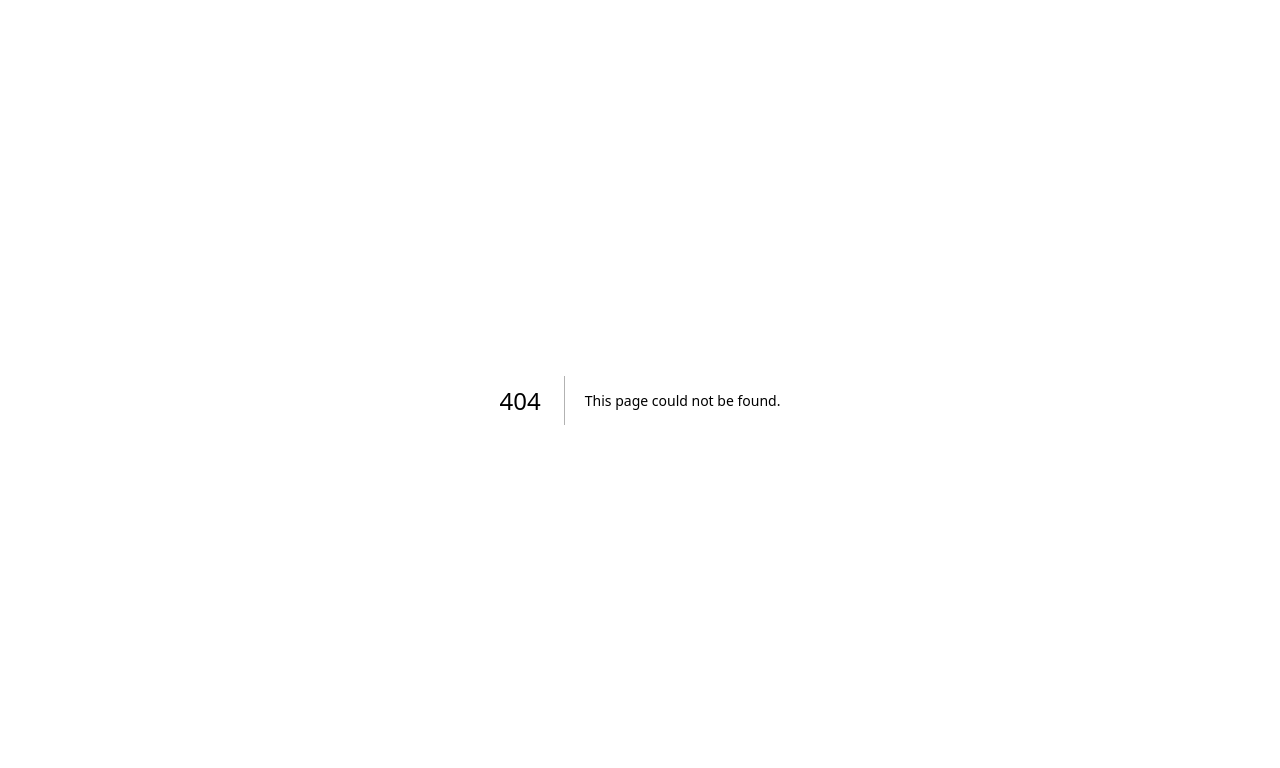
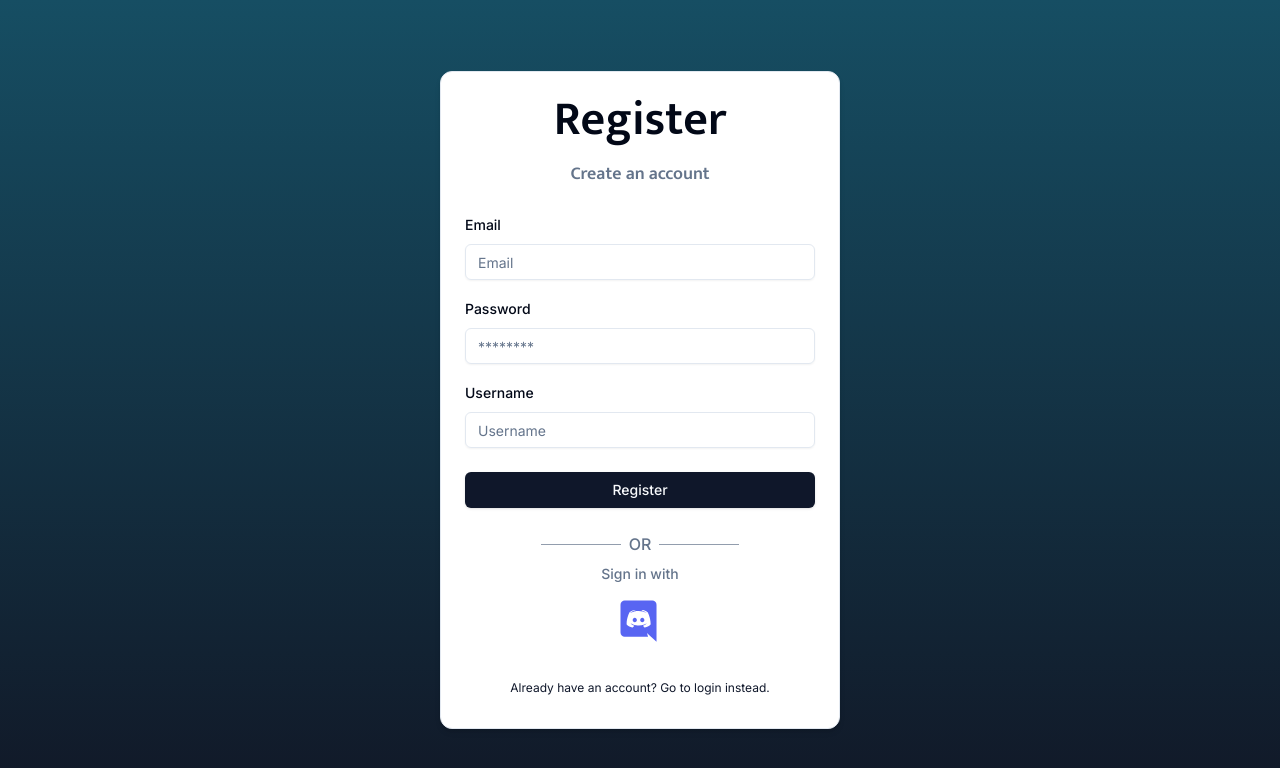
Before and after one commit to Zanges/raid-signup, a Next.js app: page /auth/register in a window 1280 px wide. Before the commit this address had no page. Shown: the top 768 px of the page. Built offline with nearby package versions, Linux system fonts and the light colour scheme.

Commit message:
Add registration page

```diff
--- /dev/null
+++ b/actions/register.ts
@@ -0,0 +1,19 @@
+"use server";
+
+import * as z from "zod";
+
+import { RegisterSchema } from "@/schemas";
+
+export async function register(values: z.infer<typeof RegisterSchema>) {
+  const validatedValues = RegisterSchema.safeParse(values);
+
+  if (!validatedValues.success) {
+    return {
+      error: "Invalid values!"
+    };
+  }
+
+  return {
+    success: "Registering!"
+  };
+}
--- /dev/null
+++ b/app/auth/register/page.tsx
@@ -0,0 +1,7 @@
+import { RegisterForm } from "@/components/auth/register-form"
+
+export default function RegisterPage() {
+  return (
+    <RegisterForm />
+  )
+}
--- /dev/null
+++ b/components/auth/register-form.tsx
@@ -0,0 +1,135 @@
+"use client";
+
+import * as z from "zod";
+
+import { useTransition, useState } from "react";
+
+import { useForm } from "react-hook-form";
+import { zodResolver } from "@hookform/resolvers/zod";
+
+import { RegisterSchema } from "@/schemas";
+import { Input } from "@/components/ui/input";
+import {
+  Form,
+  FormControl,
+  FormField,
+  FormItem,
+  FormLabel,
+  FormMessage,
+} from "@/components/ui/form";
+
+import { CardWrapper } from "@/components/auth/card-wrapper";
+import { Button } from "@/components/ui/button";
+import { FormError } from "@/components/form-error";
+import { FormSuccess } from "@/components/form-success";
+import { register } from "@/actions/register";
+
+export function RegisterForm() {
+  const [error, setError] = useState<string | undefined>("");
+  const [success, setSuccess] = useState<string | undefined>("");
+  const [isPending, startTransition] = useTransition();
+
+  const form = useForm<z.infer<typeof RegisterSchema>>({
+    resolver: zodResolver(RegisterSchema),
+    defaultValues: {
+      email: "",
+      password: "",
+      username: "",
+    },
+  });
+
+  const onSubmit = (values: z.infer<typeof RegisterSchema>) => {
+    setSuccess("");
+    setError("");
+
+    startTransition(() => {
+      register(values)
+        .then((data) => {
+          setSuccess(data.success);
+          setError(data.error);
+        });
+    });
+  };
+
+  return (
+    <CardWrapper
+      headerMainLabel="Register"
+      headerSubLabel="Create an account"
+      backButtonLabel="Already have an account? Go to login instead."
+      backButtonHref="/auth/login"
+      showSocial
+    >
+      <Form {...form}>
+        <form
+          onSubmit={form.handleSubmit(onSubmit)}
+          className="space-y-6"
+        >
+          <div className="space-y-4">
+            <FormField
+              control={form.control}
+              name="email"
+              render={({ field }) => (
+                <FormItem>
+                  <FormLabel>Email</FormLabel>
+                  <FormControl>
+                    <Input
+                      {...field}
+                      disabled={isPending}
+                      placeholder="Email"
+                      type="email"
+                    />
+                  </FormControl>
+                  <FormMessage />
+                </FormItem>
+              )}
+            />
+            <FormField
+              control={form.control}
+              name="password"
+              render={({ field }) => (
+                <FormItem>
+                  <FormLabel>Password</FormLabel>
+                  <FormControl>
+                    <Input
+                      {...field}
+                      disabled={isPending}
+                      placeholder="********"
+                      type="password"
+                    />
+                  </FormControl>
+                  <FormMessage />
+                </FormItem>
+              )}
+            />
+            <FormField
+              control={form.control}
+              name="username"
+              render={({ field }) => (
+                <FormItem>
+                  <FormLabel>Username</FormLabel>
+                  <FormControl>
+                    <Input
+                      {...field}
+                      disabled={isPending}
+                      placeholder="Username"
+                    />
+                  </FormControl>
+                  <FormMessage />
+                </FormItem>
+              )}
+            />
+          </div>
+          <FormSuccess successMessage={success} />
+          <FormError errorMessage={error} />
+          <Button
+            type="submit"
+            disabled={isPending}
+            className="w-full"
+          >
+            Register
+          </Button>
+        </form>
+      </Form>
+    </CardWrapper>
+  )
+}
--- a/schemas/index.ts
+++ b/schemas/index.ts
@@ -4,3 +4,11 @@ export const LoginSchema = z.object({
   email: z.string().email({ message: 'Email is required' }),
   password: z.string().min(1, { message: 'Password is required' }),
 });
+
+export const RegisterSchema = z.object({
+  username: z.string().min(1, { message: 'Username is required' }),
+  email: z.string().email({ message: 'Email is required' }),
+  password: z.string().min(6, {
+    message: 'Must be at least 6 characters long'
+  }),
+});
```
